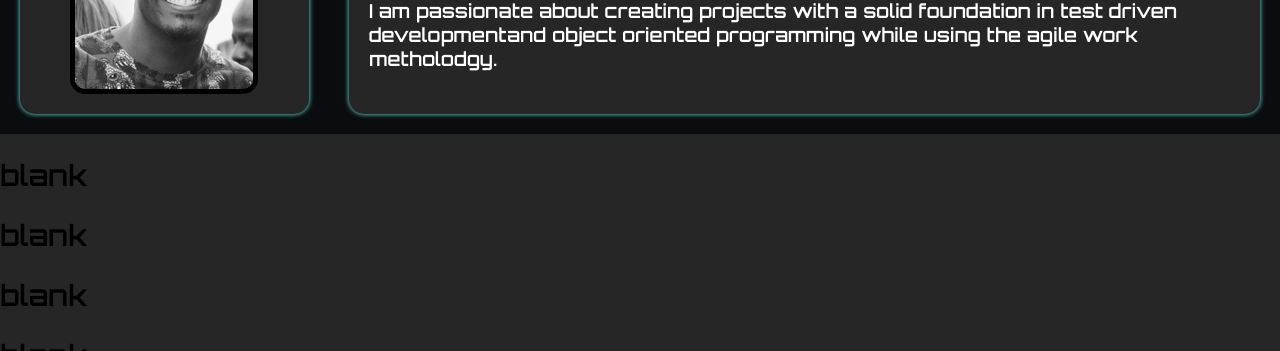
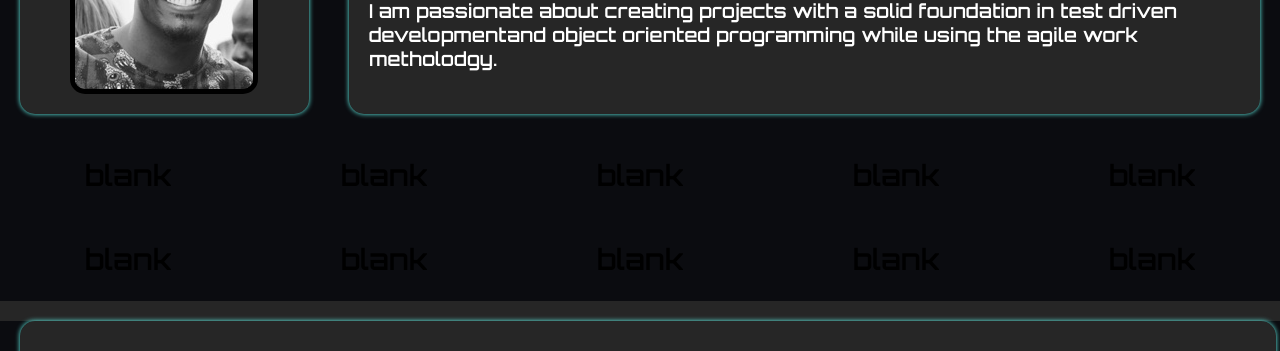
Before and after one commit to Trond240/Trond-s-Portfolio-Site, a React (Create React App) app: page / in a window 1280 px wide. Shown: the part 920-1271 px from the top of the page. Built offline with nearby package versions, Linux system fonts and the light colour scheme.

Commit message:
Add basic layout for card guessing game.

```diff
--- a/src/cardGame/cardGame.css
+++ b/src/cardGame/cardGame.css
@@ -0,0 +1,11 @@
+.game-section {
+    background-color: #0B0C10;
+}
+
+.game_board {
+    background-color: #0B0C10;
+    justify-items: center;
+    display: grid;
+    grid-template-columns: 1fr 1fr 1fr 1fr 1fr;
+    grid-template-rows: 1fr 1fr;
+}
--- a/src/cardGame/cardGame.js
+++ b/src/cardGame/cardGame.js
@@ -1,5 +1,7 @@
-import React, { Component } from 'react';
+import React, { Component } from 'react'
 import { Cards } from '../cards/cards.js'
+import './cardGame.css'
+
 
 class CardGame extends Component {
     constructor() {
@@ -66,7 +68,7 @@
         console.log(this.state.cards)
         return (
             <section className='game-section'>
-                <div className='game-board'>
+                <div className='game_board'>
                     <Cards cardData={this.state.cards}/>
                 </div>
             </section>
```
